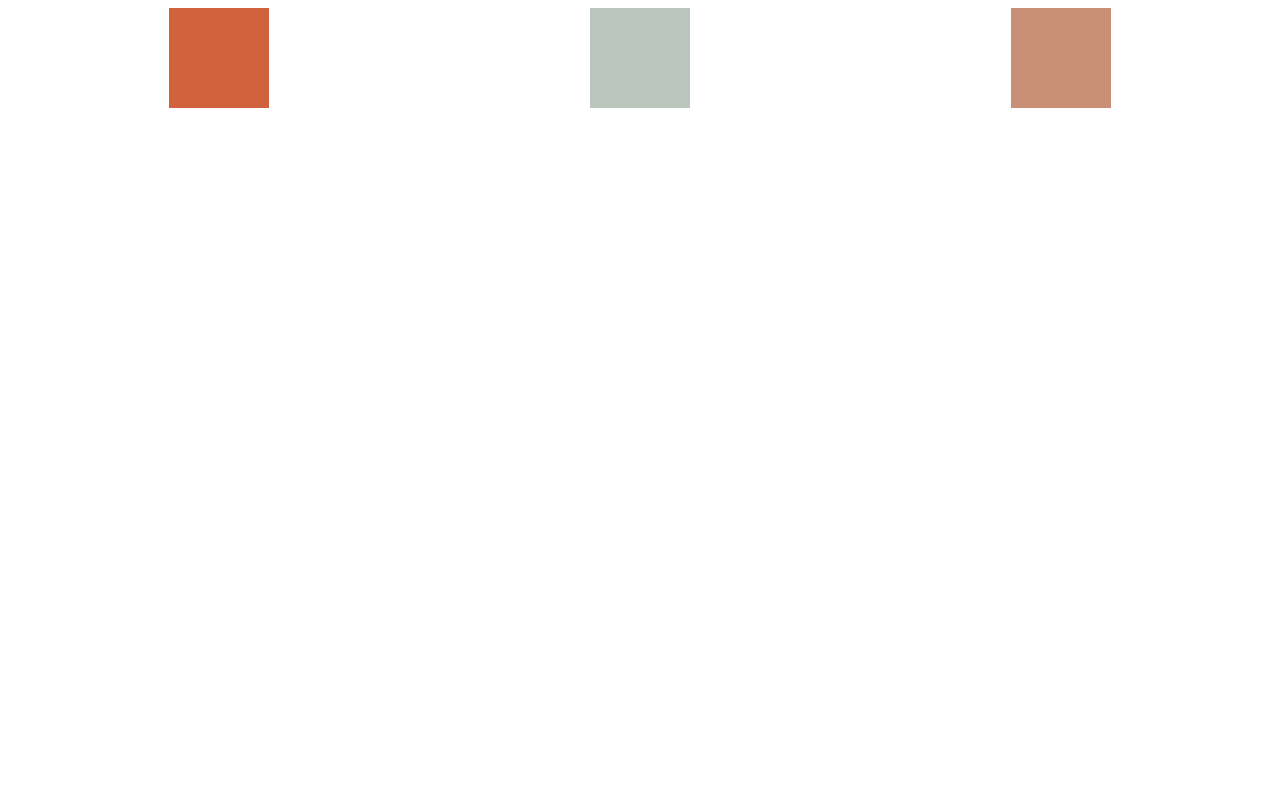
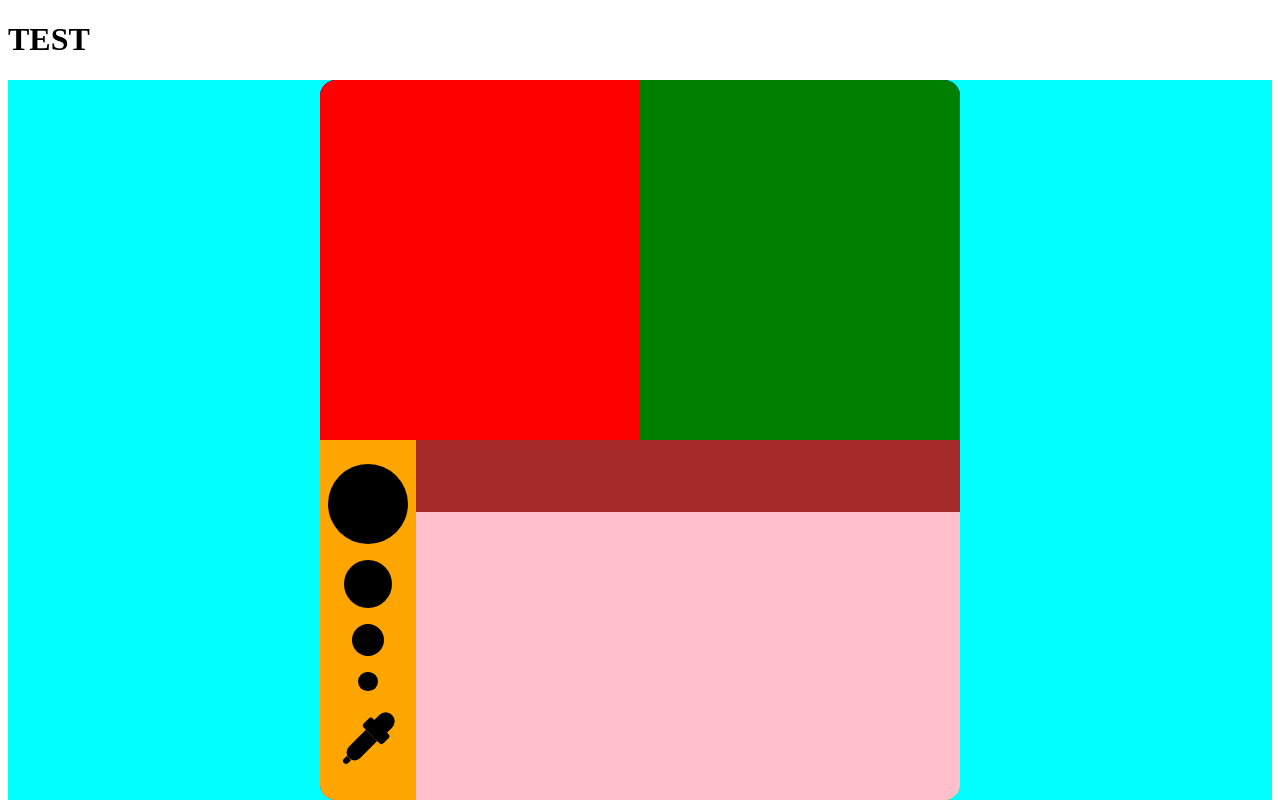
Before and after one commit to mikejbarnes/Color-Mixer, a plain HTML site: page index.html in a window 1280 px wide. Drawn offline with Linux system fonts and the light colour scheme.

Commit message:
Adding structure of divs + buttons
Built the overall structure of the mixing interface + added clickable buttons

```diff
--- /dev/null
+++ b/classBrush.js
@@ -0,0 +1,5 @@
+class Brush {
+    constructor(size) {
+        this.size = size;
+    }
+}
--- /dev/null
+++ b/classBrushController.js
@@ -0,0 +1,45 @@
+class BrushController {
+    constructor() {
+        this.createBrushIcons();
+        this.createDropperIcon();
+    }
+    brushSizes = [5, 3, 2, 1.2];
+
+    createBrushIcons() {
+        for(let i = 0; i < this.brushSizes.length; i++) {
+            Utilities.createBrushIcon("brush" + i, "brushes", this.brushSizes[i], this.selectBrush.bind(this, "brush" + i));
+        }
+    }
+
+    createDropperIcon() {
+        let parent = document.getElementById("brushes");
+
+        let dropperWrapper = document.createElement("div");
+        dropperWrapper.setAttribute("id", "dropperWrapper");
+
+        let dropperTip = document.createElement("div");
+        dropperTip.setAttribute("id", "dropperTip");
+        let dropperPipe = document.createElement("div");
+        dropperPipe.setAttribute("id", "dropperPipe");
+        let dropperHilt = document.createElement("div");
+        dropperHilt.setAttribute("id", "dropperHilt");
+        let dropperBulb = document.createElement("div");
+        dropperBulb.setAttribute("id", "dropperBulb");
+
+        dropperWrapper.appendChild(dropperTip);
+        dropperWrapper.appendChild(dropperPipe);
+        dropperWrapper.appendChild(dropperHilt);
+        dropperWrapper.appendChild(dropperBulb);
+
+        parent.appendChild(dropperWrapper);
+    }
+
+    selectBrush(brushId) {
+        for(let i = 0; i < this.brushSizes.length; i++) {
+            document.getElementById("brush" + i.toString()).setAttribute("class", "brush");
+        }
+
+        let brush = document.getElementById(brushId);
+        brush.setAttribute("class", "brush selected");
+    }
+}
--- /dev/null
+++ b/classUtilities.js
@@ -0,0 +1,18 @@
+class Utilities {
+    static createColor(colorId, parentId) {
+
+    }
+
+    static createBrushIcon(brushId, parentId, size, method) {
+        let parent = document.getElementById(parentId);
+
+        let brush = document.createElement("div");
+        brush.setAttribute("id", brushId);
+        brush.setAttribute("class", "brush");
+        brush.addEventListener("click", method);
+        brush.style.width = size.toString() + "em";
+        brush.style.height = size.toString() + "em";
+
+        parent.appendChild(brush);
+    }
+}
--- a/index.html
+++ b/index.html
@@ -7,10 +7,27 @@
     <title>Document</title>
     <script type="text/javascript" src="classMatrix.js" defer></script>
     <script type="text/javascript" src="LHTSS.js" defer></script>
+    <script type="text/javascript" src="classBrush.js" defer></script>
+    <script type="text/javascript" src="classBrushController.js" defer></script>
+    <script type="text/javascript" src="classUtilities.js" defer></script>
     <script type="text/javascript" src="script.js" defer></script>
     <link rel="stylesheet" href="styles.css">
 </head>
 <body>
+    <h1>TEST</h1>
+    <div id="wrapper">
+        <div id="app">
+            <div id="mixerTargetContainer">
+                <div id="mixer"></div>
+                <div id="target"></div>
+            </div>
+            <div id="brushes"></div>
+            <div id="paletteContainer">
+                <div id="palette"></div>
+                <div id="saved"></div>
+            </div>
+        </div>
+    </div>
     <div id="swatches"></div>
 </body>
 </html>
--- a/script.js
+++ b/script.js
@@ -1,3 +1,6 @@
+let brushController = new BrushController();
+
+/*
 let colorA = getRandomColor();
 let colorB = getRandomColor();
 
@@ -56,3 +59,5 @@ function getRandomColor() {
     }
     return color;
 }
+
+*/
--- a/styles.css
+++ b/styles.css
@@ -1,10 +1,129 @@
-div {
+#wrapper {
+    width: 100%;
+    height: 100%;
     display: flex;
     justify-content: space-around;
+    background-color: aqua;
 }
 
-.swatch {
-    width: 100px;
-    height: 100px;
-    background-Color: blue;
+#app {
+    width: 40em;
+    height: 45em;
+    display: flex;
+    flex-wrap: wrap;
+    overflow: hidden;
+    border-radius: 1em;
+    background-color: blueviolet;
 }
+
+#mixerTargetContainer {
+    width: 100%;
+    height: 50%;
+    display: flex;
+    background-color: blue;
+}
+
+#mixer, #target{
+    width: 50%;
+    height: 100%;
+}
+
+#mixer {
+    overflow: hidden;
+    background-color: red;
+}
+
+#target {
+    background-color: green;
+}
+
+#brushes {
+    height: 50%;
+    width: 15%;
+    display: flex;
+    flex-direction: column;
+    align-items: center;
+    padding-top: 1em;
+    background-color: orange;
+}
+
+#paletteContainer {
+    height: 50%;
+    width: 85%;
+    background-color: yellow;
+}
+
+#palette {
+    width: 100%;
+    height: 20%;
+    background-color: brown;
+}
+
+#saved {
+    width: 100%;
+    height: 80%;
+    background-color: pink;
+}
+
+.color {
+    width: 10em;
+    height: 10em;
+    border-radius: 50%;
+}
+
+.brush {
+    border-radius: 50%;
+    margin-top: 0.5em;
+    margin-bottom: 0.5em;
+    background-color: black;
+}
+
+.selected {
+    box-shadow: 0 0 0 0.2em white;
+}
+
+#dropperWrapper {
+    width: 5em;
+    height: 5em;
+    display: flex;
+    justify-content: center;
+    align-items: center;
+    background-color: none;
+    transform: rotate(45deg);
+  }
+
+  #dropperTip {
+    position: absolute;
+    top: 4.2em;
+    width: 0.4em;
+    height: 0.4em;
+    border-radius: 0em 0em 0.2em 0.2em;
+    background-color: black;
+  }
+
+  #dropperPipe {
+    position: absolute;
+    top: 2.2em;
+    width: 1em;
+    height: 2em;
+    border-radius: 0% 0% 0.5em 0.5em;
+    background-color: black;
+  }
+
+  #dropperHilt {
+    position: absolute;
+    top: 1.4em;
+    width: 1.7em;
+    height: 0.8em;
+    border-radius: 0.2em;
+    background-color: black;
+  }
+
+  #dropperBulb {
+    position: absolute;
+    top: 0.4em;
+    width: 1.1em;
+    height: 1.5em;
+    border-radius: 0.6em 0.6em 0em 0em;
+    background-color: black;
+  }
```
